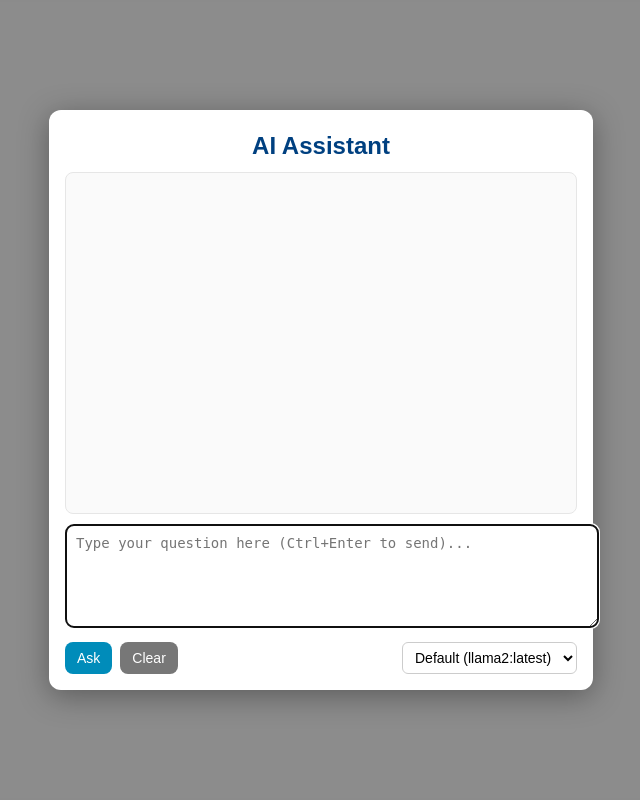
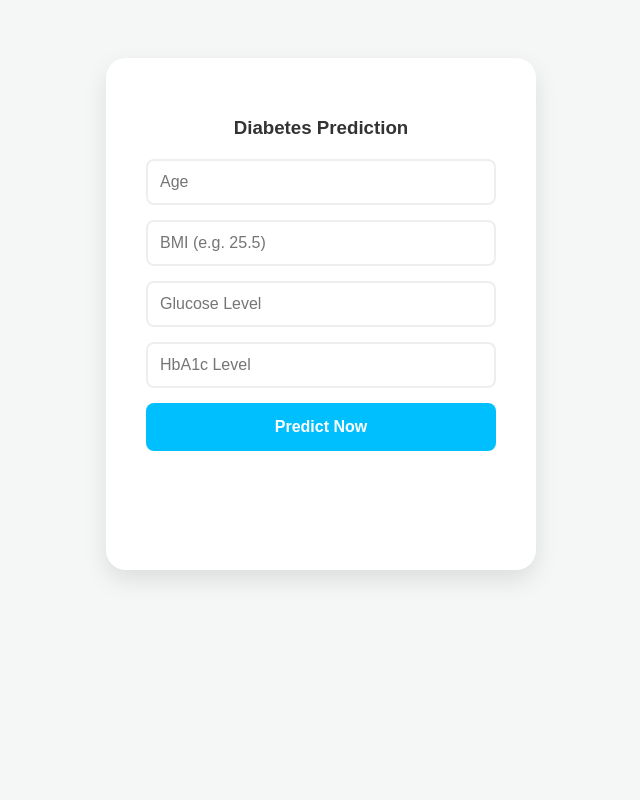
Before and after one commit to Prashant7858/Hospital-management-System, a Spring Boot app: page /pages/ai.html in a window 1280 px wide. Shown: the whole page, without its empty margins (319-959 px from the left). Run offline with Spring Boot 4, Linux system fonts and the light colour scheme.

Commit message:
initial commit

```diff
--- a/src/main/resources/static/pages/ai.html
+++ b/src/main/resources/static/pages/ai.html
@@ -1,190 +1,103 @@
-<!doctype html>
+<!DOCTYPE html>
 <html lang="en">
 <head>
-  <meta charset="utf-8" />
-  <title>AI Assistant</title>
-
-  <meta name="viewport" content="width=device-width,initial-scale=1" />
-
+    <meta charset="UTF-8">
+    <meta name="viewport" content="width=device-width, initial-scale=1.0">
+    <title>AI Diabetes Prediction</title>
     <style>
-    body {
-      margin: 0;
-      padding: 0;
-      font-family: Arial, sans-serif;
-      background: rgba(0, 0, 0, 0.45);
-      backdrop-filter: blur(3px);
-      display: flex;
-      justify-content: center;
-      align-items: center;
-      min-height: 100vh;
+        body { font-family: sans-serif; display: flex; justify-content: center; padding: 50px; background-color: #f4f7f6; }
+        .ai-card { background: white; padding: 40px; border-radius: 20px; box-shadow: 0 10px 25px rgba(0,0,0,0.1); text-align: center; width: 350px; }
+        .ai-card h3 { color: #333; margin-bottom: 20px; }
+        .ai-form input {
+            display: block;
+            width: 100%;
+            margin: 15px 0;
+            padding: 12px;
+            border: 2px solid #eee; /* Visible border */
+            border-radius: 8px;
+            box-sizing: border-box;
+            font-size: 16px;
         }
-    .chat-container {
-      width: 40%;
-      min-width: 320px;
-      max-width: 540px;
-      background: #ffffff;
-      padding: 16px;
-      border-radius: 12px;
-      box-shadow: 0 6px 30px rgba(0, 0, 0, 0.35);
-      animation: fadeIn 220ms ease-in-out;
+        .ai-form input:focus { border-color: #00bfff; outline: none; }
+        .ai-form button {
+            width: 100%;
+            padding: 15px;
+            background: #00bfff;
+            color: white;
+            border: none;
+            border-radius: 8px;
+            font-weight: bold;
+            cursor: pointer;
+            font-size: 16px;
         }
-    @keyframes fadeIn {
-      from { opacity: 0; transform: scale(0.96); }
-      to   { opacity: 1; transform: scale(1); }
-    }
-    h2 { text-align: center; color: #004080; margin: 6px 0 12px; }
-    #messages {
-      height: 40vh;
-      max-height: 420px;
-      overflow-y: auto;
-      border: 1px solid #e6e6e6;
-      padding: 10px;
-      border-radius: 8px;
-      background: #fafafa;
-      margin-bottom: 10px;
-      display: flex;
-      flex-direction: column;
-      gap: 8px;
-    }
-    .bubble {
-      padding: 10px 14px;
-      border-radius: 12px;
-      max-width: 80%;
-      white-space: pre-wrap;
-      word-break: break-word;
-      font-size: 14px;
-      line-height: 1.35;
-    }
-    .user { align-self: flex-end; background: #008CBA; color: #fff; }
-    .bot  { align-self: flex-start; background: #eeeeee; color: #111; }
-    textarea {
-      width: 100%;
-      height: 82px;
-      border-radius: 8px;
-      border: 1px solid #ccc;
-      padding: 10px;
-      resize: vertical;
-      font-size: 14px;
-    }
-    .controls {
-      display: flex;
-      align-items: center;
-      gap: 8px;
-      margin-top: 10px;
-    }
-    button {
-      padding: 8px 12px;
-      border-radius: 8px;
-      border: none;
-      cursor: pointer;
-      font-size: 14px;
-    }
-    #sendBtn { background: #008CBA; color: #fff; }
-    #clearBtn { background: #777; color: #fff; }
-    select {
-      margin-left: auto;
-      padding: 6px 8px;
-      border-radius: 6px;
-      border: 1px solid #ccc;
-      background: #fff;
-      font-size: 14px;
-    }
-    @media (max-width: 700px) {
-      .chat-container { width: 92%; min-width: unset; max-width: unset; }
-      #messages { height: 36vh; }
-    }
+        .ai-form button:hover { background: #008CBA; }
+        #result { margin-top: 25px; padding: 15px; border-radius: 8px; font-weight: bold; min-height: 24px; }
+        .error { background: #ffebee; color: #c62828; }
+        .success { background: #e8f5e9; color: #2e7d32; }
     </style>
 </head>
-
 <body>
 
-  <div class="chat-container" role="dialog" aria-modal="true" aria-label="AI assistant">
-    <h2>AI Assistant</h2>
+<div class="ai-card">
+    <h3>Diabetes Prediction</h3>
+    <div class="ai-form">
+        <input type="number" id="age" placeholder="Age" required>
+        <input type="number" id="bmi" placeholder="BMI (e.g. 25.5)" step="0.1" required>
+        <input type="number" id="glucose" placeholder="Glucose Level" required>
+        <input type="number" id="hba1c" placeholder="HbA1c Level" step="0.1" required>
 
-    <div id="messages" aria-live="polite" aria-atomic="false"></div>
-
-    <textarea id="prompt" placeholder="Type your question here (Ctrl+Enter to send)..."></textarea>
-
-    <div class="controls">
-      <button id="sendBtn">Ask</button>
-      <button id="clearBtn">Clear</button>
-
-      <!-- Only show models you actually have installed -->
-      <select id="modelSelect" title="Model (optional)">
-        <option value="">Default (llama2:latest)</option>
-        <option value="llama2:latest">llama2:latest</option>
-        <option value="gemma3:1b">gemma3:1b</option>
-      </select>
+        <button type="button" onclick="predict()">Predict Now</button>
+        <div id="result"></div>
     </div>
 </div>
 
 <script>
-  // Backend endpoint (must match your AiController mapping)
-  const API = "/api/ai/chat";
+async function predict() {
+    const resDiv = document.getElementById("result");
+    const inputs = {
+        age: document.getElementById("age").value,
+        bmi: document.getElementById("bmi").value,
+        glucose: document.getElementById("glucose").value,
+        hba1c: document.getElementById("hba1c").value
+    };
 
-  const messagesEl = document.getElementById("messages");
-  const promptEl = document.getElementById("prompt");
-  const sendBtn = document.getElementById("sendBtn");
-  const clearBtn = document.getElementById("clearBtn");
-  const modelSelect = document.getElementById("modelSelect");
-
-  function appendBubble(text, cls) {
-    const el = document.createElement("div");
-    el.className = "bubble " + cls;
-    el.textContent = text;
-    messagesEl.appendChild(el);
-    messagesEl.scrollTop = messagesEl.scrollHeight;
+    if (Object.values(inputs).some(v => !v)) {
+        resDiv.className = "error";
+        resDiv.innerText = "⚠️ Please fill all fields";
+        return;
     }
 
-  async function askAI(){
-    const prompt = promptEl.value.trim();
-    if(!prompt) return;
-    appendBubble(prompt, "user");
-    promptEl.value = "";
-    appendBubble("Thinking...", "bot");
-
-    // payload: ensure model is always present; default to llama2:latest
-    const payload = { prompt: prompt };
-    payload.model = modelSelect.value && modelSelect.value.trim() ? modelSelect.value : "llama2:latest";
+    resDiv.className = "";
+    resDiv.innerText = "⏳ Processing...";
 
     try {
-      const res = await fetch(API, {
+        const response = await fetch("http://localhost:8080/api/predict-diabetes", {
             method: "POST",
-        headers: { "Content-Type":"application/json" },
-        body: JSON.stringify(payload)
+            headers: { "Content-Type": "application/json" },
+            body: JSON.stringify({
+                features: [
+                    parseFloat(inputs.age),
+                    parseFloat(inputs.bmi),
+                    parseFloat(inputs.glucose),
+                    parseFloat(inputs.hba1c)
+                ]
+            })
         });
 
-      let text = await res.text();
+        const data = await response.json();
 
-      // remove "Thinking..." bubble
-      const last = messagesEl.lastChild;
-      if(last && last.textContent === "Thinking...") messagesEl.removeChild(last);
-
-      try {
-        const json = JSON.parse(text);
-        // Ollama may return different shapes; try common keys
-        text = json.output || json.text || JSON.stringify(json, null, 2);
-      } catch(e) {
-        // not JSON — keep raw text
+        if (response.ok) {
+            resDiv.className = data.prediction === 1 ? "error" : "success";
+            resDiv.innerText = data.message || (data.prediction === 1 ? "High Risk" : "Low Risk");
+        } else {
+            throw new Error(data.error || "Server error");
         }
-
-      appendBubble(text, "bot");
-    } catch (err) {
-      const last2 = messagesEl.lastChild;
-      if(last2 && last2.textContent === "Thinking...") messagesEl.removeChild(last2);
-      appendBubble("Error: " + (err.message || err), "bot");
+    } catch (error) {
+        resDiv.className = "error";
+        resDiv.innerText = "❌ Error: " + error.message;
+        console.error("Fetch error:", error);
     }
 }
-
-  sendBtn.addEventListener("click", askAI);
-  clearBtn.addEventListener("click", ()=> messagesEl.innerHTML = "");
-  promptEl.addEventListener("keydown", (e)=> {
-    if(e.key === "Enter" && (e.ctrlKey || e.metaKey)) askAI();
-  });
-
-  // focus input when page loads
-  promptEl.focus();
 </script>
-
 </body>
 </html>
```
Also changed, not shown: src/main/java/com/example/demo/controllers/DiabetesController.java (added, +55 -0 lines), src/main/resources/static/index.html (+67 -76 lines), src/main/resources/static/style.css (deleted, +0 -126 lines). Lines whose indentation alone changed are shown as unchanged.
